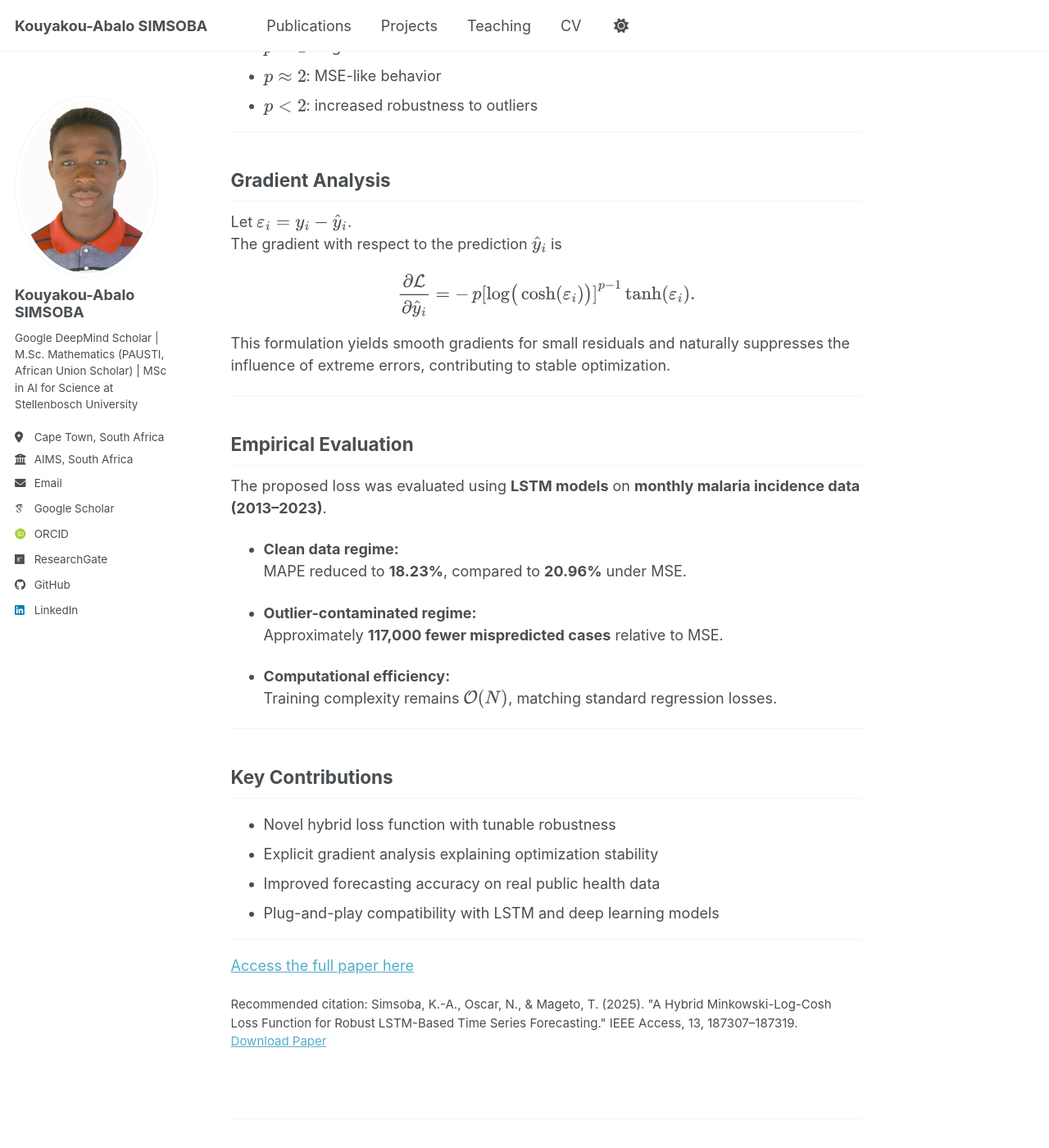
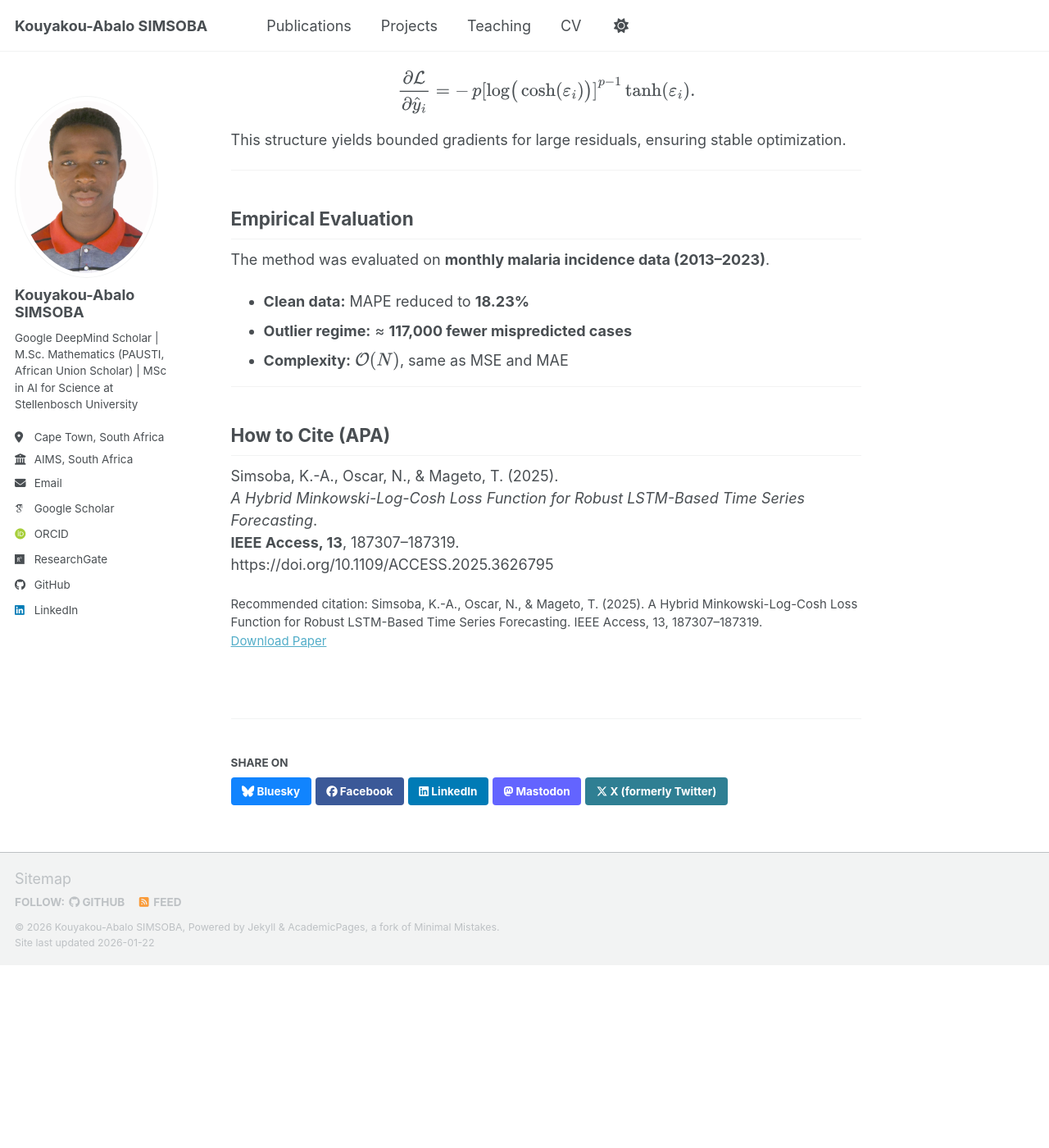
Before and after one commit to simsoba-research/simsoba-research.github.io, a Jekyll site: the page built from _publications/2009-10-01-paper-title-number-1.md, in a window 1280 px wide and 1400 px high, scrolled down 847 px. Shown: the whole window at 82% size. Built offline with Jekyll 4.4.1, drawn with Linux system fonts in a browser that asks for light colours; some web fonts are replaced; a script bundle is joined from its source files by our own code; library files that are not in the unit come from our copies; after the commit the page ends 2024 px from its top, so only the background shows below that; some of the changed text lies outside the part shown.

Commit message:
Update 2009-10-01-paper-title-number-1.md

```diff
--- a/_publications/2009-10-01-paper-title-number-1.md
+++ b/_publications/2009-10-01-paper-title-number-1.md
@@ -4,26 +4,29 @@ collection: publications
 category: manuscripts
 permalink: /publication/2025-hybrid-minkowski-log-cosh
 excerpt: >
-  This paper introduces a Hybrid Minkowski–Log–Cosh (MLC) loss function for
-  robust LSTM-based time series forecasting under noisy and outlier-contaminated
-  conditions. The proposed method provides a tunable trade-off between robustness
-  and error sensitivity and is validated on long-horizon malaria incidence data,
-  demonstrating improved accuracy and stability over standard loss functions.
+  We propose a Hybrid Minkowski–Log–Cosh (MLC) loss function for robust
+  LSTM-based time series forecasting in noisy environments.
+  The loss is defined as
+  L(y,ŷ) = (1/N) ∑[log(cosh(yᵢ − ŷᵢ))]ᵖ,
+  where the parameter p controls the trade-off between robustness to
+  outliers and error sensitivity.
+  Experiments on 11 years of malaria incidence data show a reduction in
+  MAPE to 18.23% (vs. 20.96% with MSE) and approximately 117,000 fewer
+  mispredicted cases under outlier contamination.
 date: 2025-02-15
 venue: 'IEEE Access'
 paperurl: 'https://doi.org/10.1109/ACCESS.2025.3626795'
-citation: 'Simsoba, K.-A., Oscar, N., & Mageto, T. (2025). "A Hybrid Minkowski-Log-Cosh Loss Function for Robust LSTM-Based Time Series Forecasting." IEEE Access, 13, 187307–187319.'
+citation: 'Simsoba, K.-A., Oscar, N., & Mageto, T. (2025). A Hybrid Minkowski-Log-Cosh Loss Function for Robust LSTM-Based Time Series Forecasting. IEEE Access, 13, 187307–187319.'
 mathjax: true
 ---
 
 ## Abstract
 
-Robust learning is essential for time-series forecasting in real-world settings
-where data are noisy, irregular, or contaminated by outliers. This paper proposes
-a **Hybrid Minkowski–Log–Cosh (MLC) loss function**, a tunable and theoretically
-grounded objective designed to improve the stability and accuracy of
-**LSTM-based forecasting models**. The method is validated on long-horizon public
-health data, with a particular focus on malaria incidence forecasting.
+Robust learning is essential for time-series forecasting in real-world
+settings where data are noisy, irregular, or contaminated by outliers.
+This paper proposes a **Hybrid Minkowski–Log–Cosh (MLC) loss function**,
+a tunable and theoretically grounded objective designed to improve the
+stability and accuracy of **LSTM-based forecasting models**.
 
 ---
 
@@ -39,20 +42,14 @@ $$
 \left[\log\!\big(\cosh(y_i - \hat{y}_i)\big)\right]^p,
 $$
 
-where $p > 0$ is a Minkowski exponent controlling the trade-off between robustness
-to outliers and sensitivity to prediction errors.
-
-**Special cases**
-- $p = 1$: Log-Cosh loss
-- $p \approx 2$: MSE-like behavior
-- $p < 2$: increased robustness to outliers
+where $p > 0$ controls the robustness–sensitivity trade-off.
 
 ---
 
 ## Gradient Analysis
 
 Let $\varepsilon_i = y_i - \hat{y}_i$.
-The gradient with respect to the prediction $\hat{y}_i$ is
+The gradient with respect to $\hat{y}_i$ is
 
 $$
 \frac{\partial \mathcal{L}}{\partial \hat{y}_i}
@@ -62,35 +59,24 @@ $$
 \tanh(\varepsilon_i).
 $$
 
-This formulation yields smooth gradients for small residuals and naturally
-suppresses the influence of extreme errors, contributing to stable optimization.
+This structure yields bounded gradients for large residuals, ensuring
+stable optimization.
 
 ---
 
 ## Empirical Evaluation
 
-The proposed loss was evaluated using **LSTM models** on **monthly malaria
-incidence data (2013–2023)**.
+The method was evaluated on **monthly malaria incidence data (2013–2023)**.
 
-- **Clean data regime:**
-  MAPE reduced to **18.23%**, compared to **20.96%** under MSE.
-
-- **Outlier-contaminated regime:**
-  Approximately **117,000 fewer mispredicted cases** relative to MSE.
-
-- **Computational efficiency:**
-  Training complexity remains $\mathcal{O}(N)$, matching standard regression
-  losses.
+- **Clean data:** MAPE reduced to **18.23%**
+- **Outlier regime:** ≈ **117,000 fewer mispredicted cases**
+- **Complexity:** $\mathcal{O}(N)$, same as MSE and MAE
 
 ---
 
-## Key Contributions
+## How to Cite (APA)
 
-- Novel hybrid loss function with tunable robustness
-- Explicit gradient analysis explaining optimization stability
-- Improved forecasting accuracy on real public health data
-- Plug-and-play compatibility with LSTM and deep learning models
-
----
-
-[Access the full paper here](https://doi.org/10.1109/ACCESS.2025.3626795)
+Simsoba, K.-A., Oscar, N., & Mageto, T. (2025).
+*A Hybrid Minkowski-Log-Cosh Loss Function for Robust LSTM-Based Time Series Forecasting*.
+**IEEE Access, 13**, 187307–187319.
+https://doi.org/10.1109/ACCESS.2025.3626795
```
